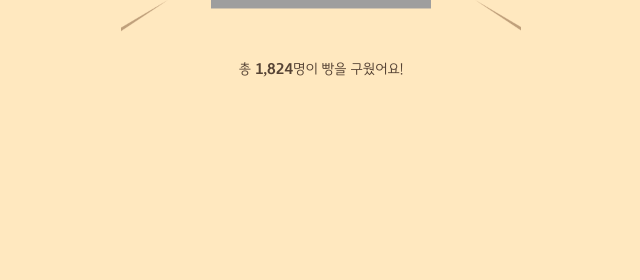
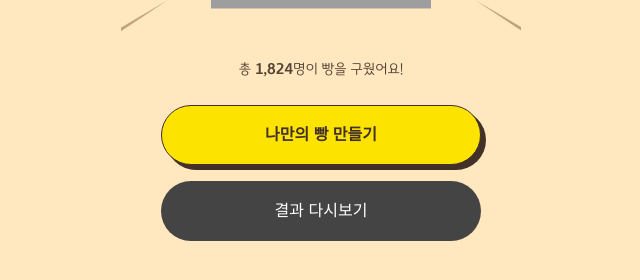
Before and after one commit to So-Mi-Gyeong/Vue, a Vue app: page / in a window 1280 px wide. Shown: the part 496-776 px from the top of the page, without its empty margins (319-959 px from the left). Built offline with nearby package versions, Linux system fonts and the light colour scheme; grey boxes are pictures that could not be loaded; a web font is replaced by a local one.

Commit message:
[수정] 20240430

```diff
--- a/src/App.vue
+++ b/src/App.vue
@@ -1,3 +1,6 @@
+<script setup>
+  import ButtonPage from './components/ButtonPage.vue'
+</script>
 <template>
   <div class="ocr-bakery">
     <div class="mdl-wrap">
@@ -14,7 +17,7 @@
     </div>
     <div class="mdl-wrap">
         <div class="mdl-paragraph"><p>총 <b>1,824</b>명이 빵을 구웠어요!</p></div>
-        <div class="mdl-btn-wrap"></div>
+        <div class="mdl-btn-wrap"><ButtonPage /></div>
   </div>
   </div>
 </template>
```
